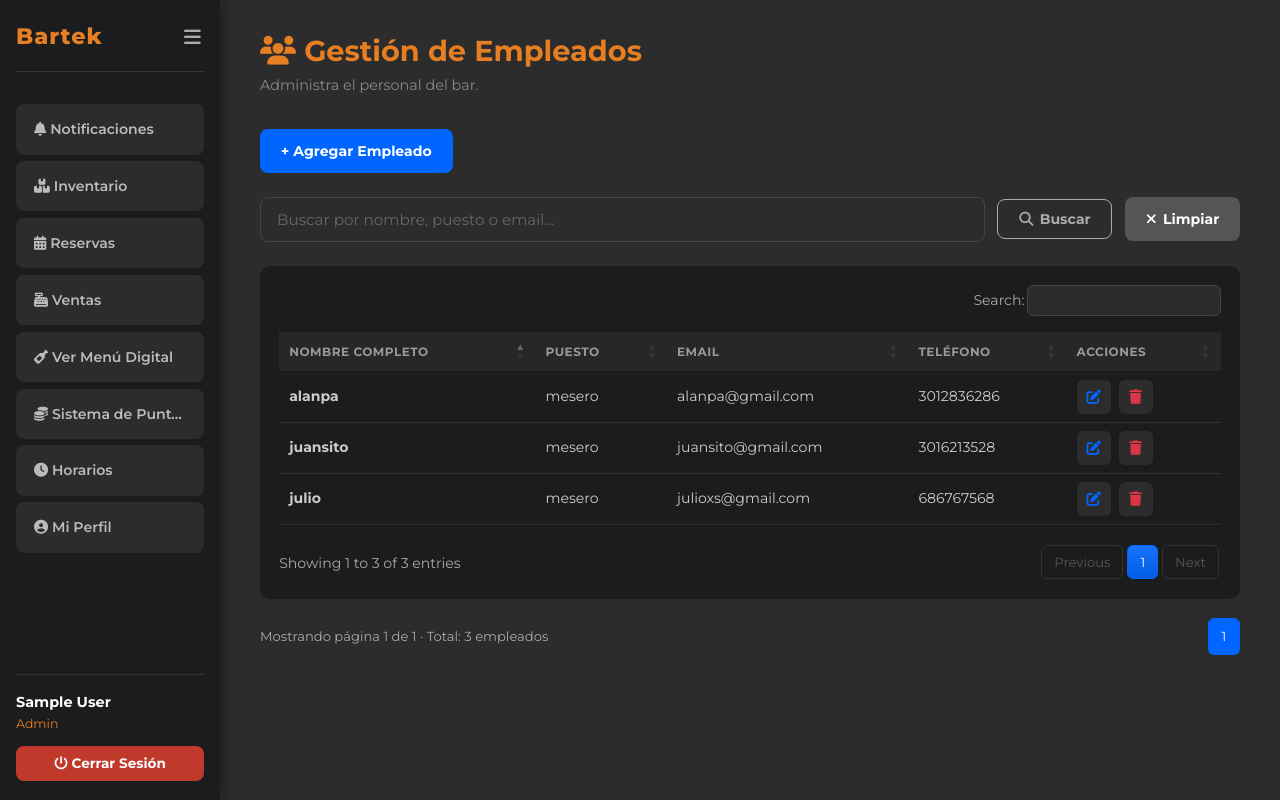
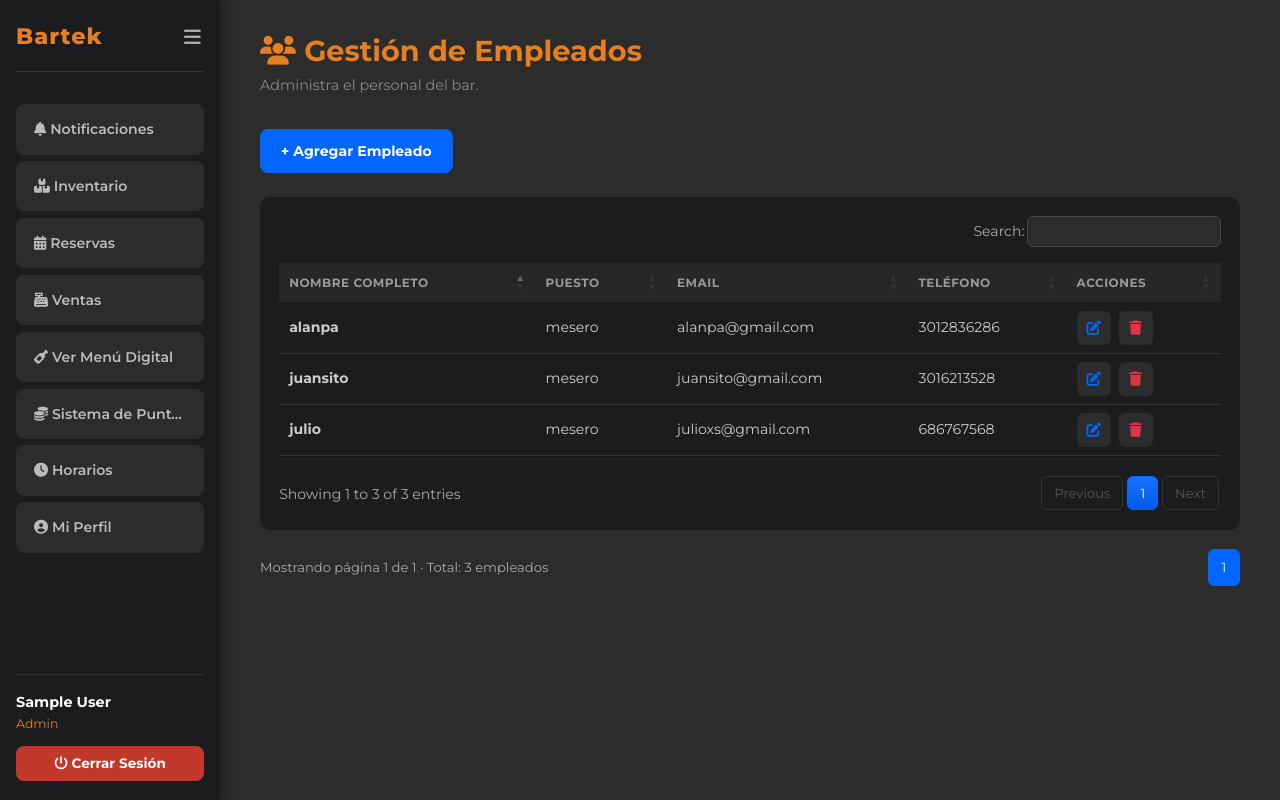
Before and after one commit to Koi033/barteksena, a PHP site: page /empleados in a window 1280 px wide. Run offline with PHP 8.4, Linux system fonts and the light colour scheme; the visitor is signed in with stand-in values (Sample User, id 1); data comes from the database, SQL or seed files in the repository; some libraries are stand-ins or nearby versions.

Commit message:
barra de busqueda redundante

```diff
--- a/app/views/empleados/index.php
+++ b/app/views/empleados/index.php
@@ -10,17 +10,6 @@
 <div class="action-buttons">
     <a href="<?= BASE_URL ?>/empleados/crear" class="btn-primary">+ Agregar Empleado</a>
 </div>
-
-<!-- Barra de búsqueda y filtros (server-side simplificado) -->
-<form method="GET" action="<?= BASE_URL ?>/empleados" class="controls-section">
-    <input type="text" name="busqueda" class="search-bar"
-           placeholder="Buscar por nombre, puesto o email..."
-           value="<?= htmlspecialchars($busqueda, ENT_QUOTES, 'UTF-8') ?>">
-
-    <button type="submit" class="btn-filter"><i class="fas fa-search" aria-hidden="true"></i> Buscar</button>
-    <a href="<?= BASE_URL ?>/empleados" class="btn-secondary"><i class="fas fa-times" aria-hidden="true"></i> Limpiar</a>
-</form>
-
 <!-- Tabla con DataTables -->
 <div class="table-section">
     <table class="bartek-datatable dt-buttons" id="tablaEmpleados">
--- a/app/views/inventario/index.php
+++ b/app/views/inventario/index.php
@@ -25,9 +25,6 @@
 
 <!-- Filtros -->
 <form method="GET" action="<?= BASE_URL ?>/inventario" class="controls-section">
-    <input type="text" name="busqueda" class="search-bar"
-           placeholder="Buscar por nombre o código..."
-           value="<?= htmlspecialchars($busqueda, ENT_QUOTES, 'UTF-8') ?>">
 
     <select name="categoria" class="filter-dropdown">
         <option value="0">Todas las categorías</option>
```
